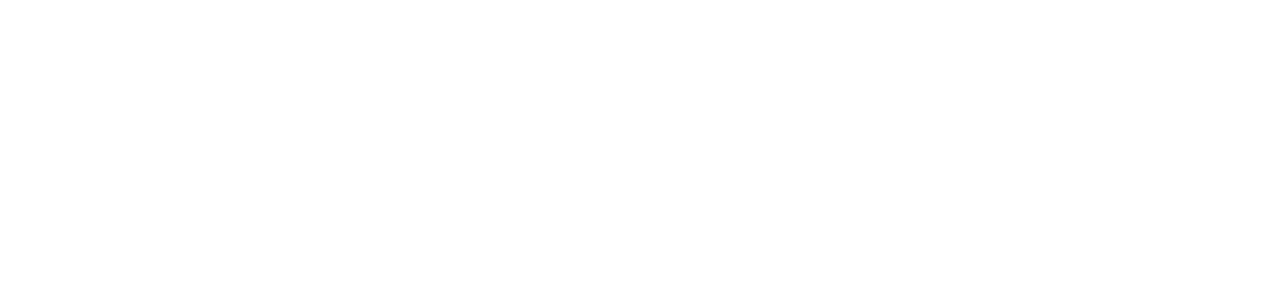
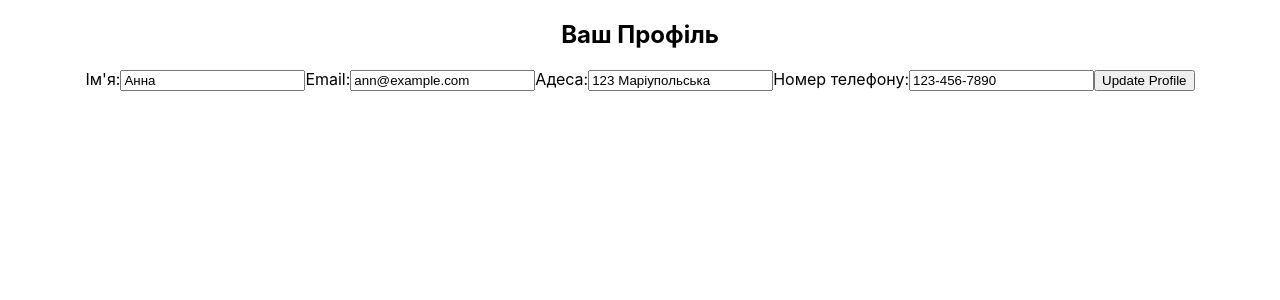
Before and after one commit to Nejanna/web---development, a React (Create React App) app: page /user in a window 1280 px wide. Before the commit this address had no page. Shown: the top 300 px of the page. Built offline with nearby package versions, Linux system fonts and the light colour scheme.

Commit message:
laboratory 5

```diff
--- a/src/App.js
+++ b/src/App.js
@@ -1,6 +1,9 @@
 import './App.css';
 import { BrowserRouter as Router, Routes, Route } from 'react-router-dom';
-import ProductsPage from './prod_page/ProductsPage';
+import ProductsPage from './prod_context/ProductsPage';
+import { ProductsProvider } from './prod_context/ProductsContext';
+import ProfilePage from './profile_context/ProfilePage';
+import { UserProvider } from './profile_context/ProfileContext';
 import Body from './components/Body';
 import Footer from './components/Footer';
 import Navbar from './components/Navbar';
@@ -8,13 +11,15 @@
 import ClassComponent from './components/compon_lab4/ClassComponent';
 import React, { useState } from 'react';
 
+//лабораторна 5 створено кілька посилань за допомогою react-router
 function App() {
   return (
     <div className="App">
       <Router>
         <Routes>
           <Route path="/" element={<MainLayout />} />
-          <Route path="/products" element={<ProductsPage />} />
+          <Route path="/products" element={<ProductsProvider><ProductsPage /></ProductsProvider>} />
+          <Route path="/user" element={<UserProvider><ProfilePage /></UserProvider>} />
         </Routes>
       </Router>
     </div>
--- a/src/components/Navbar.jsx
+++ b/src/components/Navbar.jsx
@@ -10,7 +10,7 @@
                 <ul className="nav-list">
                     <li className="nav-list_item"><a href="./index.html" className="">Home</a></li>
                     <li className="nav-list_item"><a href="/products" className="">Products</a></li>
-
+                    <li className="nav-list_item"><a href="/user" className="">User</a></li>
                 </ul>
                 </dir>
             </dir>
--- /dev/null
+++ b/src/prod_context/ProductsContext.jsx
@@ -0,0 +1,29 @@
+import React, { createContext, useContext, useState } from 'react';
+
+const ProductsContext = createContext();
+
+export const useProducts = () => {
+  return useContext(ProductsContext);
+};
+
+export const ProductsProvider = ({ children }) => {
+  const [products, setProducts] = useState([
+    { id: 1, name: 'Носочки', selected: false, description: 'Теплі' },
+    { id: 2, name: 'Штани', selected: false, description: 'Чорні, кльош' },
+    { id: 3, name: 'Кофта', selected: false, description: 'На флісі, зимова' },
+  ]);
+
+  const toggleProductSelection = (id) => {
+    setProducts((prevProducts) =>
+      prevProducts.map((product) =>
+        product.id === id ? { ...product, selected: !product.selected } : product
+      )
+    );
+  };
+
+  return (
+    <ProductsContext.Provider value={{ products, toggleProductSelection }}>
+      {children}
+    </ProductsContext.Provider>
+  );
+};
--- /dev/null
+++ b/src/prod_context/ProductsPage.jsx
@@ -0,0 +1,20 @@
+import React from 'react';
+import { useProducts } from './ProductsContext';
+import List from '../components/List';
+import Products from '../prod_page/Products';
+
+function ProductsPage() {
+  const { products, toggleProductSelection } = useProducts();
+
+  return (
+    <div className="ProductPage">
+      <div>
+        <h1>Список товарів</h1>
+        <List products={products} CheckboxChange={toggleProductSelection} />
+      </div>
+      <Products products={products} />
+    </div>
+  );
+}
+
+export default ProductsPage;
--- a/src/prod_page/ProductsPage.js
+++ /dev/null
@@ -1,32 +0,0 @@
-import List from '../components/List';
-import Products from './Products';
-import React, { useState } from 'react';
-
-function ProductsPage() {
-  const [products, setProducts] = useState([
-    { id: 1, name: 'Носочки', selected: false,description: "Теплі" },
-    { id: 2, name: 'Штани', selected: false, description: "Чорні, кльош" },
-    { id: 3, name: 'Кофта', selected: false, description: "На флісі, зимова" },
-  ]);
-
-  const CheckboxChange = (id) => {
-    setProducts((prevProducts) =>
-      prevProducts.map((product) =>
-        product.id === id ? { ...product, selected: !product.selected } : product
-      )
-    );
-  };
-  return (
-    <div className="ProductPage">
-      <div>
-        <h1>Список товарів</h1>
-        <List products={products} CheckboxChange={CheckboxChange} />
-      </div>
-      <Products products={products}/>
-
-    </div>
-
-  );
-}
-
-export default ProductsPage;
--- /dev/null
+++ b/src/profile_context/ProfileContext.jsx
@@ -0,0 +1,22 @@
+import React, { createContext, useContext, useState } from 'react';
+
+const ProfileContext = createContext();
+
+export const useUserContext = () => {
+  return useContext(ProfileContext);
+};
+
+export const UserProvider = ({ children }) => {
+  const [user, setUser] = useState({
+    name: 'Анна',
+    email: 'ann@example.com',
+    address: '123 Маріупольська',
+    phoneNumber: '123-456-7890',
+  });
+
+  return (
+    <ProfileContext.Provider value={{ user, setUser }}>
+      {children}
+    </ProfileContext.Provider>
+  );
+};
--- /dev/null
+++ b/src/profile_context/ProfilePage.jsx
@@ -0,0 +1,84 @@
+//-------------------Lab5--------------
+//Відобразити використання декількох контекстів
+import React, { useState, useEffect } from 'react';
+import { useUserContext } from './ProfileContext';
+
+const UserProfilePage = () => {
+  // Отримання user та setUser з контексту
+  const { user, setUser } = useUserContext();
+
+  // Локальний стан, що зберігає змінені дані користувача
+  const [editedUser, setEditedUser] = useState({ ...user });
+
+  // Викликається при перезавантаженні сторінки, щоб витягнути дані користувача з localStorage
+  useEffect(() => {
+    const storedUser = JSON.parse(localStorage.getItem('user'));
+    if (storedUser) {
+      // Оновлення контексту та локального стану збереженими даними користувача
+      setUser(storedUser);
+      setEditedUser(storedUser);
+    }
+  }, [setUser]);
+
+  // Обробник для зміни полів вводу
+  const handleInputChange = (e) => {
+    const { name, value } = e.target;
+    // Оновлення стану editedUser при зміні будь-якого поля вводу
+    setEditedUser((prevEditedUser) => ({
+      ...prevEditedUser,
+      [name]: value,
+    }));
+  };
+
+  // Обробник для оновлення профілю
+  const handleUpdateProfile = () => {
+    // Зберігання змінених даних в контексті
+    setUser(editedUser);
+    // Зберігання змінених даних в localStorage
+    localStorage.setItem('user', JSON.stringify(editedUser));
+  };
+  return (
+    <div className="user-profile">
+      <h2>Ваш Профіль</h2>
+      <label>
+        Ім'я:
+        <input
+          type="text"
+          name="name"
+          value={editedUser.name}
+          onChange={handleInputChange}
+        />
+      </label>
+      <label>
+        Email:
+        <input
+          type="text"
+          name="email"
+          value={editedUser.email}
+          onChange={handleInputChange}
+        />
+      </label>
+      <label>
+        Адеса:
+        <input
+          type="text"
+          name="address"
+          value={editedUser.address}
+          onChange={handleInputChange}
+        />
+      </label>
+      <label>
+        Номер телефону:
+        <input
+          type="text"
+          name="phoneNumber"
+          value={editedUser.phoneNumber}
+          onChange={handleInputChange}
+        />
+      </label>
+      <button onClick={handleUpdateProfile}>Update Profile</button>
+    </div>
+  );
+};
+
+export default UserProfilePage;
```
